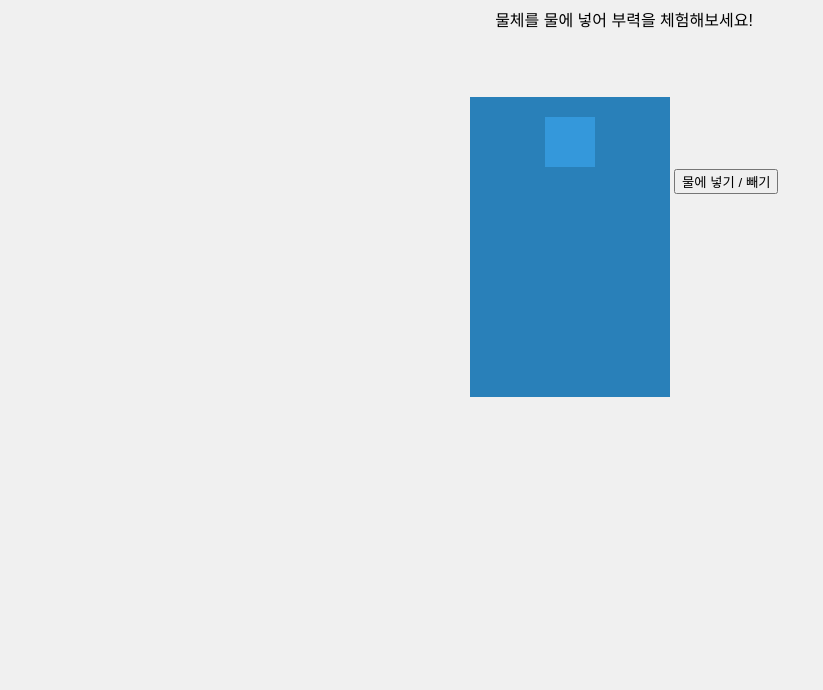
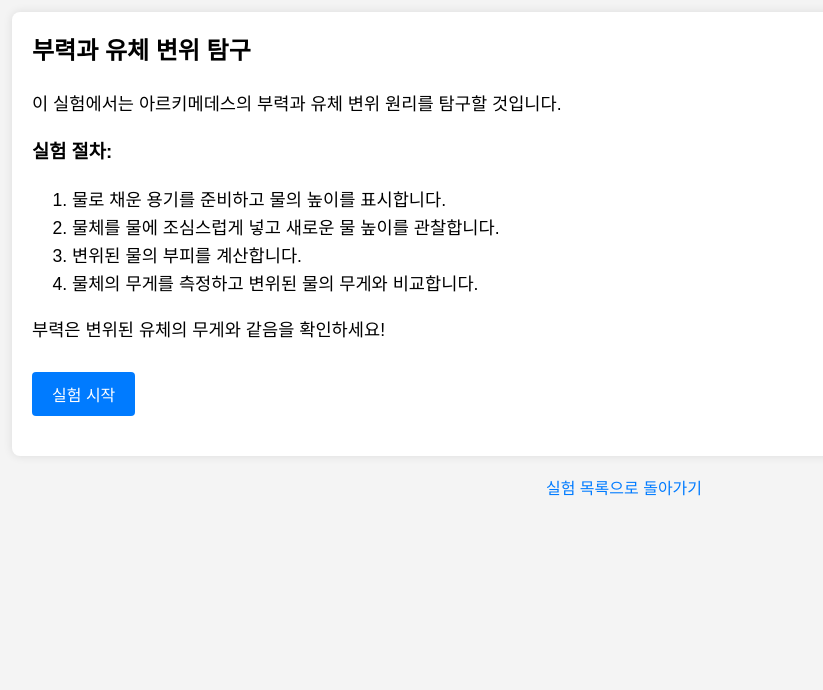
Before and after one commit to Reasonofmoon/science-labs, a website: page experiments/archimedes-principle.html in a window 1280 px wide. Shown: the part 110-800 px from the top of the page, without its empty margins (16-839 px from the left). Drawn offline with Linux system fonts and the light colour scheme.

Commit message:
Update archimedes-principle.html

```diff
--- a/experiments/archimedes-principle.html
+++ b/experiments/archimedes-principle.html
@@ -3,49 +3,81 @@
 <head>
     <meta charset="UTF-8">
     <meta name="viewport" content="width=device-width, initial-scale=1.0">
-    <title>아르키메데스의 부력 실험</title>
+    <title>아르키메데스의 원리 실험</title>
     <style>
         body {
             font-family: Arial, sans-serif;
+            line-height: 1.6;
+            padding: 20px;
+            background-color: #f4f4f4;
+        }
+        .header, .footer {
             text-align: center;
-            background-color: #f0f0f0;
+            margin: 20px 0;
         }
-        .container {
-            margin-top: 50px;
+        .experiment-details {
+            background: white;
+            padding: 20px;
+            margin: 20px 0;
+            border-radius: 8px;
+            box-shadow: 0 0 10px rgba(0, 0, 0, 0.1);
         }
-        .object {
-            display: inline-block;
-            width: 50px;
-            height: 50px;
-            background-color: #3498db;
-            margin: 20px;
+        .experiment-details h2 {
+            margin-top: 0;
         }
-        .water {
-            display: inline-block;
-            width: 200px;
-            height: 300px;
-            background-color: #2980b9;
-            position: relative;
-            margin-top: 50px;
+        .experiment-details p, .experiment-details ol {
+            font-size: 1.1em;
         }
-        .object.submerged {
-            background-color: #e74c3c;
+        .experiment-details .result {
+            margin-top: 20px;
+        }
+        .experiment-details button {
+            padding: 10px 20px;
+            font-size: 1em;
+            margin-top: 10px;
+            cursor: pointer;
+            background-color: #007BFF;
+            color: white;
+            border: none;
+            border-radius: 4px;
+        }
+        .footer a {
+            color: #007BFF;
+            text-decoration: none;
         }
     </style>
 </head>
 <body>
-    <div class="container">
-        <h1>아르키메데스의 부력 실험</h1>
-        <p>물체를 물에 넣어 부력을 체험해보세요!</p>
-        <div class="water" id="water">
-            <div class="object" id="object"></div>
-        </div>
-        <button onclick="toggleSubmerge()">물에 넣기 / 빼기</button>
-    </div>
+    <header class="header">
+        <h1>아르키메데스의 원리 실험</h1>
+    </header>
+    <main class="main-content">
+        <section class="experiment-details">
+            <h2>부력과 유체 변위 탐구</h2>
+            <p>이 실험에서는 아르키메데스의 부력과 유체 변위 원리를 탐구할 것입니다.</p>
+            <h3>실험 절차:</h3>
+            <ol>
+                <li>물로 채운 용기를 준비하고 물의 높이를 표시합니다.</li>
+                <li>물체를 물에 조심스럽게 넣고 새로운 물 높이를 관찰합니다.</li>
+                <li>변위된 물의 부피를 계산합니다.</li>
+                <li>물체의 무게를 측정하고 변위된 물의 무게와 비교합니다.</li>
+            </ol>
+            <p>부력은 변위된 유체의 무게와 같음을 확인하세요!</p>
+            <button onclick="startExperiment()">실험 시작</button>
+            <div class="result" id="result"></div>
+        </section>
+    </main>
+    <footer class="footer">
+        <a href="../index.html">실험 목록으로 돌아가기</a>
+    </footer>
+
     <script>
-        function toggleSubmerge() {
-            var object = document.getElementById("object");
-            object.classList.toggle("submerged");
+        function startExperiment() {
+            const resultDiv = document.getElementById('result');
+            resultDiv.innerHTML = '<p>물체를 물에 넣고 있습니다...</p>';
+            setTimeout(() => {
+                resultDiv.innerHTML += '<p>물의 변위가 발생했습니다! 부력은 변위된 물의 무게와 같습니다.</p>';
+            }, 3000);
         }
     </script>
 </body>
```
